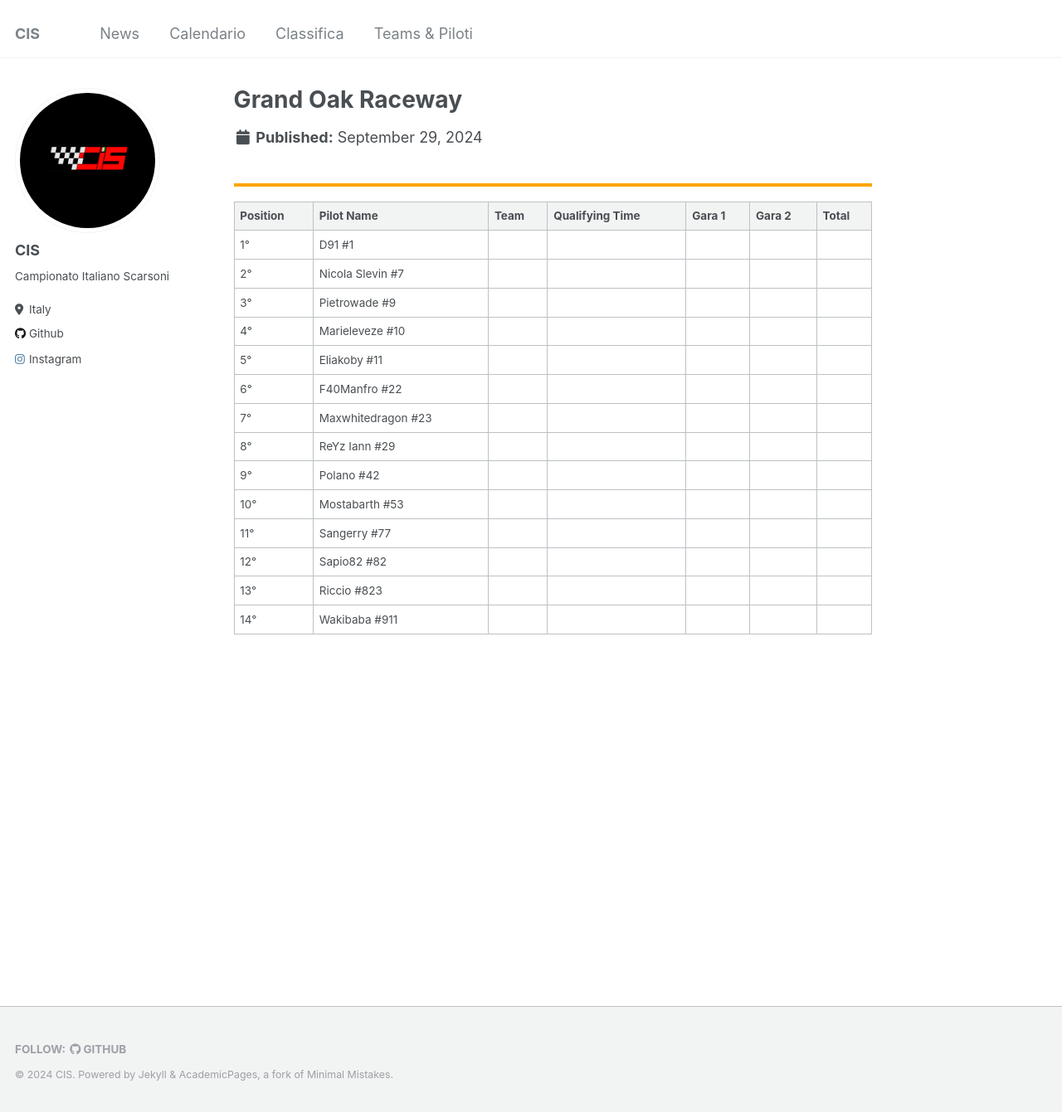
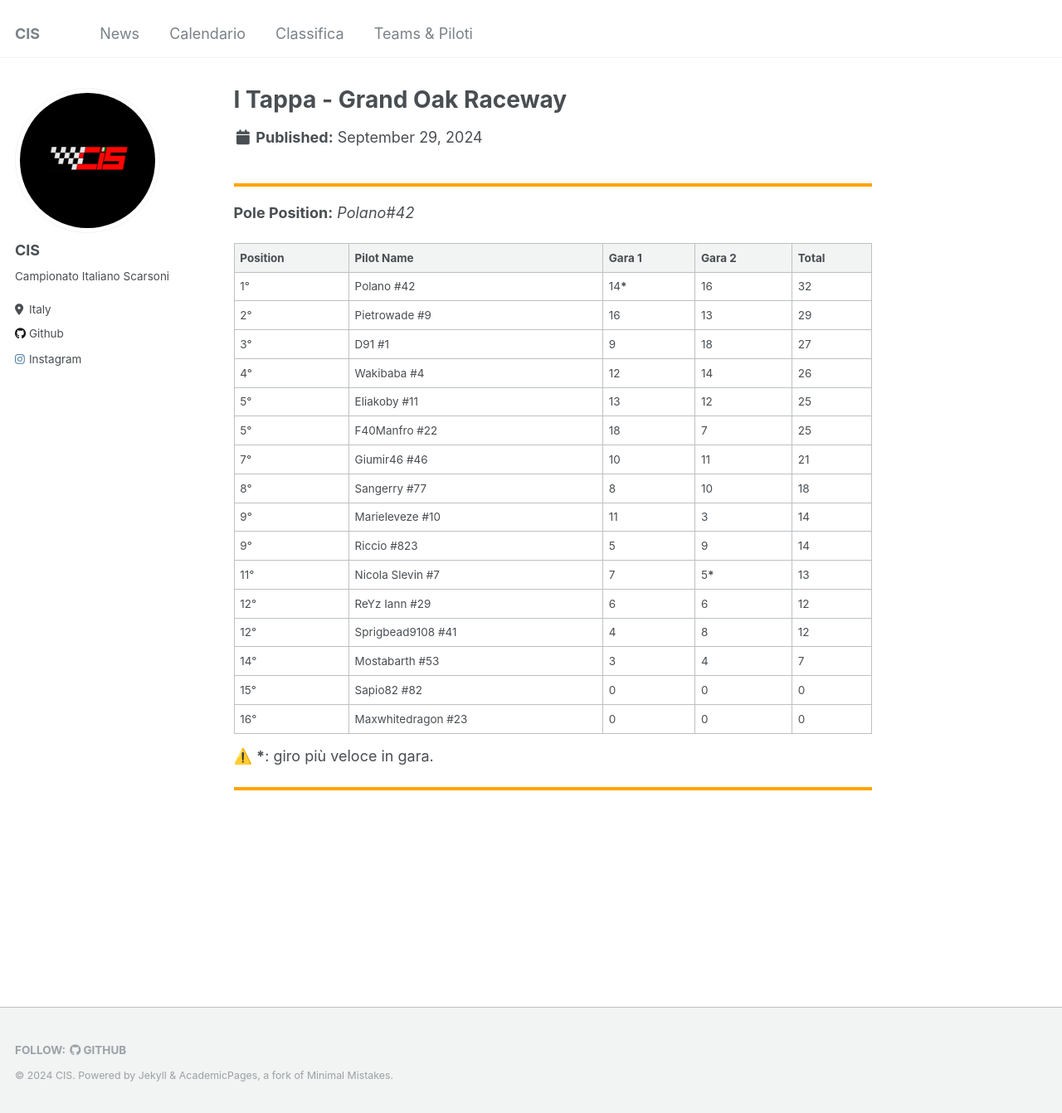
Before and after one commit to campionatoscarsoni/campionatoscarsoni.github.io, a Jekyll site: the page built from _calendar/grand_oak.md, in a window 1280 px wide and 1342 px high. Shown: the whole window at 83% size. Built offline with Jekyll 4.4.1, drawn with Linux system fonts in a browser that asks for light colours.

Commit message:
results, grand oak

```diff
--- a/_calendar/grand_oak.md
+++ b/_calendar/grand_oak.md
@@ -1,24 +1,31 @@
 ---
-title: "Grand Oak Raceway"
+title: "I Tappa - Grand Oak Raceway"
 excerpt: ""
 collection: results
 ---
 
 <hr style="border: 2px solid orange;" />
 
-| **Position** | **Pilot Name**      | **Team** | **Qualifying Time** | **Gara 1** | **Gara 2** | **Total** |
-|--------------|---------------------|----------|---------------------|------------|------------|-----------|
-| 1°           | D91 #1              |          |                     |            |            |           |
-| 2°           | Nicola Slevin #7    |          |                     |            |            |           |
-| 3°           | Pietrowade #9       |          |                     |            |            |           |
-| 4°           | Marieleveze #10     |          |                     |            |            |           |
-| 5°           | Eliakoby #11        |          |                     |            |            |           |
-| 6°           | F40Manfro #22       |          |                     |            |            |           |
-| 7°           | Maxwhitedragon #23  |          |                     |            |            |           |
-| 8°           | ReYz Iann #29       |          |                     |            |            |           |
-| 9°           | Polano #42          |          |                     |            |            |           |
-| 10°          | Mostabarth #53      |          |                     |            |            |           |
-| 11°          | Sangerry #77        |          |                     |            |            |           |
-| 12°          | Sapio82 #82         |          |                     |            |            |           |
-| 13°          | Riccio #823         |          |                     |            |            |           |
-| 14°          | Wakibaba #911       |          |                     |            |            |           |
+**Pole Position:** _Polano#42_
+
+| **Position** | **Pilot Name**      | **Gara 1** | **Gara 2** | **Total** |
+|--------------|---------------------|------------|------------|-----------|
+| 1°  | Polano #42          | 14**\*** | 16 | 32 |
+| 2°  | Pietrowade #9       | 16  | 13 | 29 |
+| 3°  | D91 #1              | 9   | 18 | 27 |
+| 4°  | Wakibaba #4         | 12  | 14 | 26 |
+| 5°  | Eliakoby #11        | 13  | 12 | 25 |
+| 5°  | F40Manfro #22       | 18  | 7  | 25 |
+| 7°  | Giumir46 #46        | 10  | 11 | 21 |
+| 8°  | Sangerry #77        | 8   | 10 | 18 |
+| 9°  | Marieleveze #10     | 11  | 3  | 14 |
+| 9°  | Riccio #823         | 5   | 9  | 14 |
+| 11° | Nicola Slevin #7    | 7   | 5**\*** | 13 |
+| 12° | ReYz Iann #29       | 6   | 6  | 12 |
+| 12° | Sprigbead9108 #41   | 4   | 8  | 12 |
+| 14° | Mostabarth #53      | 3   | 4  | 7  |
+| 15° | Sapio82 #82         | 0   | 0  | 0  |
+| 16° | Maxwhitedragon #23  | 0   | 0  | 0  |
+
+⚠️ **\***: giro più veloce in gara.
+<hr style="border: 2px solid orange;" />
```
Also changed, not shown: _pages/calendar.md (+13 -13 lines), _pages/results.md (+13 -12 lines).
